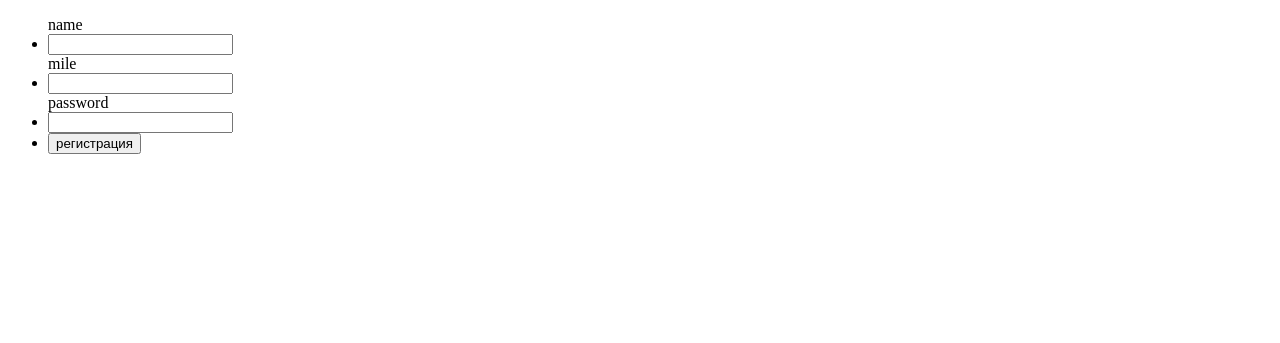
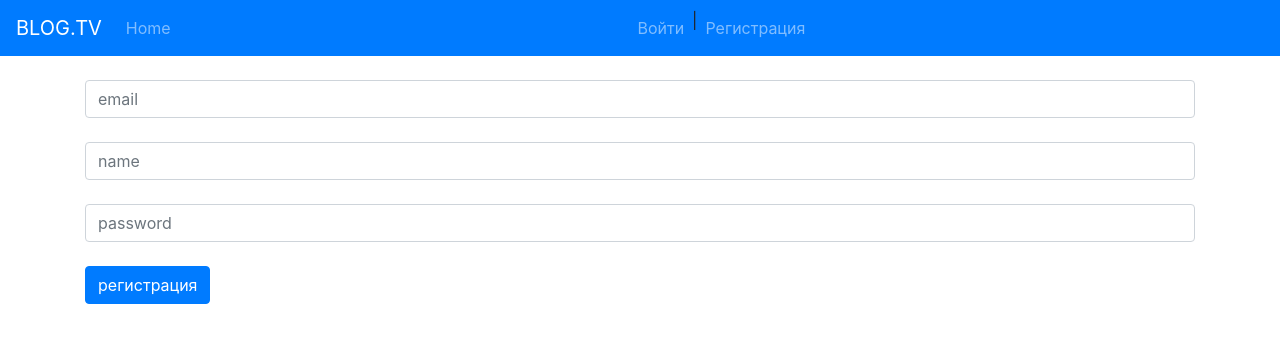
Before and after one commit to erllan/my_blog, a Django app: page /register/ in a window 1280 px wide. Shown: the top 343 px of the page. Run offline with Django 3.2, Linux system fonts and the light colour scheme; some libraries are stand-ins or nearby versions.

Commit message:
revers templates,changed views

```diff
--- a/my_blog/admin.py
+++ b/my_blog/admin.py
@@ -1,5 +1,5 @@
 from django.contrib import admin
-from .models import Blog, User, Comment,Genre
+from .models import Blog, User, Comment, Genre
 
 admin.site.register(Blog)
 admin.site.register(User)
--- a/my_blog/templates/base.html
+++ b/my_blog/templates/base.html
@@ -14,14 +14,14 @@
 <body>
 <!--header-->
     <nav class="navbar navbar-expand-lg navbar-dark bg-primary">
-  <a class="navbar-brand" href="/">BLOG.TV</a>
+  <a class="navbar-brand" href="#">BLOG.TV</a>
   <button class="navbar-toggler" type="button" data-toggle="collapse" data-target="#navbarSupportedContent" aria-controls="navbarSupportedContent" aria-expanded="false" aria-label="Toggle navigation">
     <span class="navbar-toggler-icon"></span>
   </button>
 
   <div class="collapse navbar-collapse" id="navbarSupportedContent">
       <ul class="navbar-nav mr-auto">
-           <li class="nav-item"><a class="nav-link" href="{%url 'login'%}">Home</a></li>
+           <li class="nav-item"><a class="nav-link" href='/'>Home</a></li>
     </ul>
       {%if request.session.User %}
       <ul class="navbar-nav ">
--- a/my_blog/templates/my_blog/addblog.html
+++ b/my_blog/templates/my_blog/addblog.html
@@ -5,7 +5,7 @@
      {% csrf_token %}
   <div class="form-group">
     <label for="title">Title</label>
-    <input type="text" class="form-control" id="title" placeholder="Enter title">
+    <input type="text" class="form-control" id="title" placeholder="Enter title" name = 'title'>
   </div>
   <div class="form-group">
     <label for="blog-text">blog Text</label>
--- a/my_blog/templates/my_blog/index.html
+++ b/my_blog/templates/my_blog/index.html
@@ -11,7 +11,7 @@
                 <div class="blog-text">{{blog.blog}}</div></a>
             <br>
             <a href="#">{{blog.comment_set.count}}</a>
-            <a href="{%url 'comment' blog.id%}">коммент</a>
+            <a href="#">коммент</a>
         </div>
         {%endfor%}
         {%endif%}
--- a/my_blog/templates/my_blog/register.html
+++ b/my_blog/templates/my_blog/register.html
@@ -1,18 +1,13 @@
-<!DOCTYPE html>
-<html lang="en">
-<head>
-    <meta charset="UTF-8">
-    <title>Title</title>
-</head>
-<body>
+{%extends 'base.html'%}
+{%block content%}
 <form method="post" action="{% url 'register' %}">
     {% csrf_token %}
-    <ul>
-    name<li><input type="text" name="name"></li>
-    mile<li><input type="text" name="email"></li>
-    password<li><input type="password" name="password"></li>
-    <li><input type="submit" value="регистрация"></li>
-    </ul>
+    <br>
+    <input class="form-control" type="text" name="name" placeholder="email" required><br>
+    <input class="form-control" type="text" name="email" placeholder="name" required><br>
+    <input class="form-control" type="password" name="password" placeholder="password" required><br>
+    <button class="btn btn-primary" type="submit" value="регистрация">регистрация</button>
+
 </form>
-</body>
-</html>
+
+{%endblock%}
--- a/my_blog/urls.py
+++ b/my_blog/urls.py
@@ -7,6 +7,5 @@
     path('logout/', views.logout, name='logout'),
     path('register/', views.register, name='register'),
     path('addBlog/', views.addBlog, name='addBlog'),
-    path('blog/<int:id>', views.blog, name='blog'),
-    path('comment/<int:id_blog>', views.comment , name='comment')
+    path('blog/<int:id_blog>', views.blog, name='blog'),
 ]
--- a/my_blog/views.py
+++ b/my_blog/views.py
@@ -14,11 +14,11 @@
             pass
         if login and password and login != '' and password != '':
             try:
-                user = User.objects.get(mail=login)
+                user = User.objects.get(email=login)
             except:
                 user = None
             if user and user.password == password:
-                userData = {'mail': user.mail, 'id': user.id, 'name': user.name}
+                userData = {'email': user.email, 'id': user.id, 'name': user.name}
                 request.session['User'] = userData
                 return redirect('index')
             error = 'неверный логин или пароль'
@@ -35,9 +35,11 @@
 def register(request):
     if request.method == 'POST':
         createUser = User(name=request.POST['name'],
-                          mail=request.POST['email'],
+                          email=request.POST['email'],
                           password=request.POST['password'])
         createUser.save()
+        userData = {'email': createUser.email, 'id': createUser.id, 'name': createUser.name}
+        request.session['User'] = userData
         if createUser:
             return redirect('index')
     return render(request, 'my_blog/register.html')
@@ -59,21 +61,21 @@
     return render(request, 'my_blog/addblog.html')
 
 
-def blog(request, id):
-    blog = Blog.objects.get(id=id)
-    return render(request, 'my_blog/blog.html', {'blog': blog})
-
 
 def like():
     pass
 
 
-def comment(request, id_blog):
+def blog(request, id_blog):
     blog = Blog.objects.get(id=id_blog)
-    user = User.objects.get(id=request.session['User']['id'])
-    if request.method == 'POST':
-        comment = Comment(comment=request.POST['comment'],
-                          user=user,
-                          toBlog=blog)
-        comment.save()
-    return render(request, 'my_blog/comment.html', {'blog': blog})
+    try:
+        user = User.objects.get(id=request.session['User']['id'])
+    except:
+        user = False
+    if user:
+        if request.method == 'POST':
+            comment = Comment(comment=request.POST['comment'],
+                              user=user,
+                              toBlog=blog)
+            comment.save()
+    return render(request, 'my_blog/blog.html', {'blog': blog})
```
Also changed, not shown: my_blog/templates/my_blog/blog.html (+17 -5 lines), my_blog/templates/my_blog/comment.html (deleted, +0 -13 lines), db.sqlite3.
